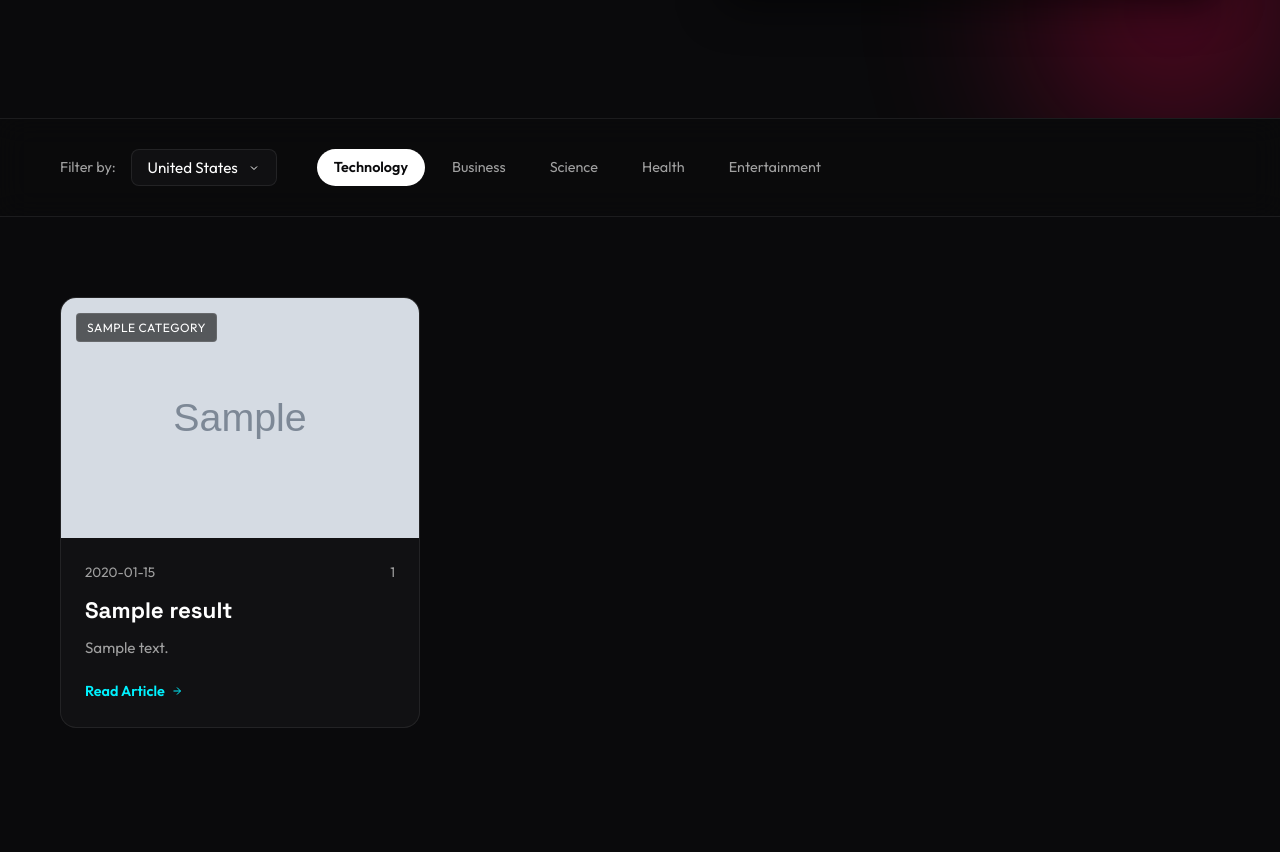
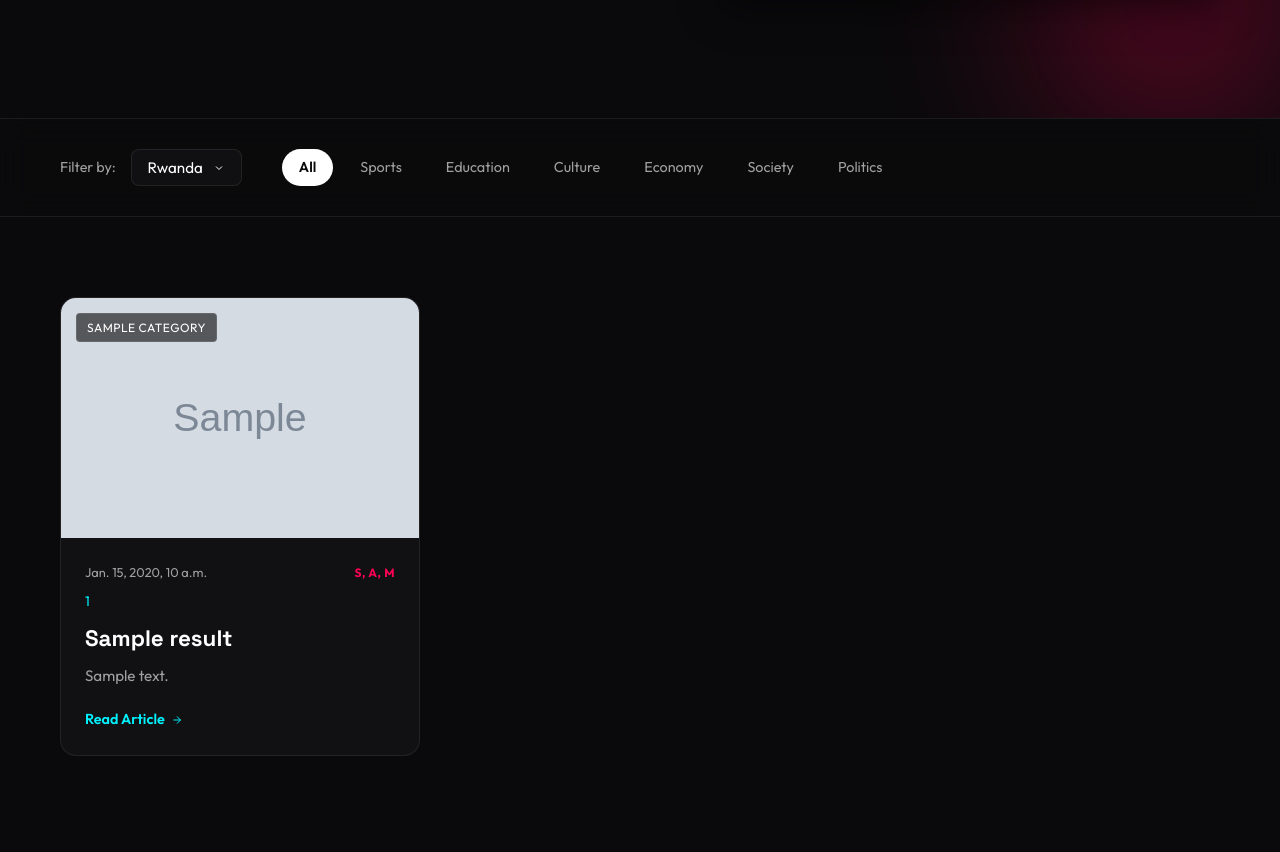
Before and after one commit to sidicksino/First-Django, a Django app: page / in a window 1280 px wide. Shown: the part 682-1534 px from the top of the page. Run offline with Django 5.2, Linux system fonts and the light colour scheme; tables that the repository leaves empty hold one stand-in row (values such as "Sample post"); grey boxes marked "Sample" are stand-in pictures; a database or web service that is not in the repository returns one stand-in record (values such as "Sample title"); data that the repository does not hold is empty.

Commit message:
I have updated the news categories

```diff
--- a/News/static/news/css/antigravity.css
+++ b/News/static/news/css/antigravity.css
@@ -551,9 +551,24 @@ button { font-family: inherit; border: none; background: none; cursor: pointer;
 .card-meta {
     display: flex;
     justify-content: space-between;
+    align-items: center;
+    font-size: 0.8rem;
+    color: var(--text-secondary);
+    margin-bottom: 8px;
+}
+
+.country-tag {
+    color: var(--accent-secondary);
+    font-weight: 700;
+    font-size: 0.75rem;
+    letter-spacing: 0.5px;
+}
+
+.card-source-row {
+    margin-bottom: 12px;
     font-size: 0.85rem;
-    color: var(--text-secondary);
-    margin-bottom: 12px;
+    color: var(--accent-primary);
+    font-weight: 500;
 }
 
 .card-title {
--- a/News/templates/news/home.html
+++ b/News/templates/news/home.html
@@ -52,24 +52,26 @@
                         <svg width="12" height="12" viewBox="0 0 24 24" fill="none" stroke="currentColor" stroke-width="2"><path d="M6 9l6 6 6-6"/></svg>
                     </button>
                     <div class="dropdown-content">
-                        <!-- Simple link-based filtering for SSR -->
-                        <a href="?country=us&category={{ selected_category }}" class="dropdown-item {% if selected_country == 'us' %}active{% endif %}">United States</a>
-                        <a href="?country=rw&category={{ selected_category }}" class="dropdown-item {% if selected_country == 'rw' %}active{% endif %}">Rwanda</a>
-                        <a href="?country=gb&category={{ selected_category }}" class="dropdown-item {% if selected_country == 'gb' %}active{% endif %}">UK</a>
-                        <a href="?country=td&category={{ selected_category }}" class="dropdown-item {% if selected_country == 'td' %}active{% endif %}">Chad</a>
-                        <a href="?country=sd&category={{ selected_category }}" class="dropdown-item {% if selected_country == 'sd' %}active{% endif %}">Sudan</a>
-                        <a href="?country=ss&category={{ selected_category }}" class="dropdown-item {% if selected_country == 'ss' %}active{% endif %}">South Sudan</a>
-                        <a href="?country=lr&category={{ selected_category }}" class="dropdown-item {% if selected_country == 'lr' %}active{% endif %}">Liberia</a>
-                        <a href="?country=ga&category={{ selected_category }}" class="dropdown-item {% if selected_country == 'ga' %}active{% endif %}">Gabon</a>
+                        <!-- Reset category to 'top' when switching countries -->
+                        <a href="?country=us&category=top" class="dropdown-item {% if selected_country == 'us' %}active{% endif %}">United States</a>
+                        <a href="?country=rw&category=top" class="dropdown-item {% if selected_country == 'rw' %}active{% endif %}">Rwanda</a>
+                        <a href="?country=gb&category=top" class="dropdown-item {% if selected_country == 'gb' %}active{% endif %}">UK</a>
+                        <a href="?country=td&category=top" class="dropdown-item {% if selected_country == 'td' %}active{% endif %}">Chad</a>
+                        <a href="?country=sd&category=top" class="dropdown-item {% if selected_country == 'sd' %}active{% endif %}">Sudan</a>
+                        <a href="?country=ss&category=top" class="dropdown-item {% if selected_country == 'ss' %}active{% endif %}">South Sudan</a>
+                        <a href="?country=lr&category=top" class="dropdown-item {% if selected_country == 'lr' %}active{% endif %}">Liberia</a>
+                        <a href="?country=ga&category=top" class="dropdown-item {% if selected_country == 'ga' %}active{% endif %}">Gabon</a>
                     </div>
                 </div>
             </div>
             <div class="category-pills">
-                <a href="?category=technology&country={{ selected_country }}" class="pill {% if selected_category == 'technology' %}active{% endif %}">Technology</a>
-                <a href="?category=business&country={{ selected_country }}" class="pill {% if selected_category == 'business' %}active{% endif %}">Business</a>
-                <a href="?category=science&country={{ selected_country }}" class="pill {% if selected_category == 'science' %}active{% endif %}">Science</a>
-                <a href="?category=health&country={{ selected_country }}" class="pill {% if selected_category == 'health' %}active{% endif %}">Health</a>
-                <a href="?category=entertainment&country={{ selected_country }}" class="pill {% if selected_category == 'entertainment' %}active{% endif %}">Entertainment</a>
+                <a href="?category=top&country={{ selected_country }}" class="pill {% if selected_category == 'top' %}active{% endif %}">All</a>
+                <a href="?category=sports&country={{ selected_country }}" class="pill {% if selected_category == 'sports' %}active{% endif %}">Sports</a>
+                <a href="?category=education&country={{ selected_country }}" class="pill {% if selected_category == 'education' %}active{% endif %}">Education</a>
+                <a href="?category=entertainment&country={{ selected_country }}" class="pill {% if selected_category == 'entertainment' %}active{% endif %}">Culture</a>
+                <a href="?category=business&country={{ selected_country }}" class="pill {% if selected_category == 'business' %}active{% endif %}">Economy</a>
+                <a href="?category=lifestyle&country={{ selected_country }}" class="pill {% if selected_category == 'lifestyle' %}active{% endif %}">Society</a>
+                <a href="?category=politics&country={{ selected_country }}" class="pill {% if selected_category == 'politics' %}active{% endif %}">Politics</a>
             </div>
         </div>
     </div>
@@ -98,7 +100,14 @@
                 </div>
                 <div class="card-content">
                     <div class="card-meta">
-                        <span class="date">{{ article.pubDate|slice:":10" }}</span>
+                        <span class="date">{{ article.pubDate }}</span>
+                        {% if article.country %}
+                            <span class="country-tag">
+                                {{ article.country|slice:":3"|join:", "|upper }}{% if article.country|length > 3 %}...{% endif %}
+                            </span>
+                        {% endif %}
+                    </div>
+                    <div class="card-source-row">
                         <span class="source">{{ article.source_id }}</span>
                     </div>
                     <h3 class="card-title">
@@ -112,7 +121,7 @@
                 </div>
             </article>
             {% empty %}
-                <p class="no-news">No news articles found at the moment.</p>
+                <p class="no-news">No news articles found for this selection.</p>
             {% endfor %}
         </div>
     </div>
--- a/News/views.py
+++ b/News/views.py
@@ -5,30 +5,34 @@ from rest_framework import status
 from django.conf import settings
 import requests
 
-def get_news_data(country="us", category="technology"):
+def get_news_data(country="rw", category="top"):
     """
     Helper function to fetch news data from the API with filtering.
 
     Args:
         country (str): 2-letter country code (e.g., 'us', 'gb', 'rw').
-        category (str): News category (e.g., 'technology', 'business').
+        category (str): News category (e.g., 'technology', 'business', 'top').
     """
-    url = "https://newsdata.io/api/1/news"
+    url = "https://newsdata.io/api/1/latest"
 
     # Basic validation
     if not country:
-        country = "us"
+        country = "rw"
     if not category:
-        category = "technology"
+        category = "top"
 
     params = {
         "apikey": settings.NEWSDATA_API_KEY,
         "language": "en",
         "country": country,
         "image": 1,
-        "category": category,
         "removeduplicate": 1
     }
+
+    # Only add category if it's not 'top' (assuming 'top' or omitting it gives general news)
+    # The user's working example had NO category param.
+    if category and category != 'top':
+        params['category'] = category
 
     try:
         response = requests.get(url, params=params)
@@ -47,8 +51,8 @@ def get_news_data(country="us", category="technology"):
 
 class FetchNews(APIView):
     def get(self, request):
-        country = request.query_params.get('country', 'us')
-        category = request.query_params.get('category', 'technology')
+        country = request.query_params.get('country', 'rw')
+        category = request.query_params.get('category', 'top')
 
         data = get_news_data(country=country, category=category)
 
@@ -63,8 +67,8 @@ class FetchNews(APIView):
 def home(request):
     """View to render the futuristic home page with filters."""
     # Get filters from query params
-    selected_country = request.GET.get('country', 'us')
-    selected_category = request.GET.get('category', 'technology')
+    selected_country = request.GET.get('country', 'rw')
+    selected_category = request.GET.get('category', 'top')
 
     # We can fetch some default news for server-side rendering (SSR)
     # The dedicated API can be used for client-side filtering/loading more
```
